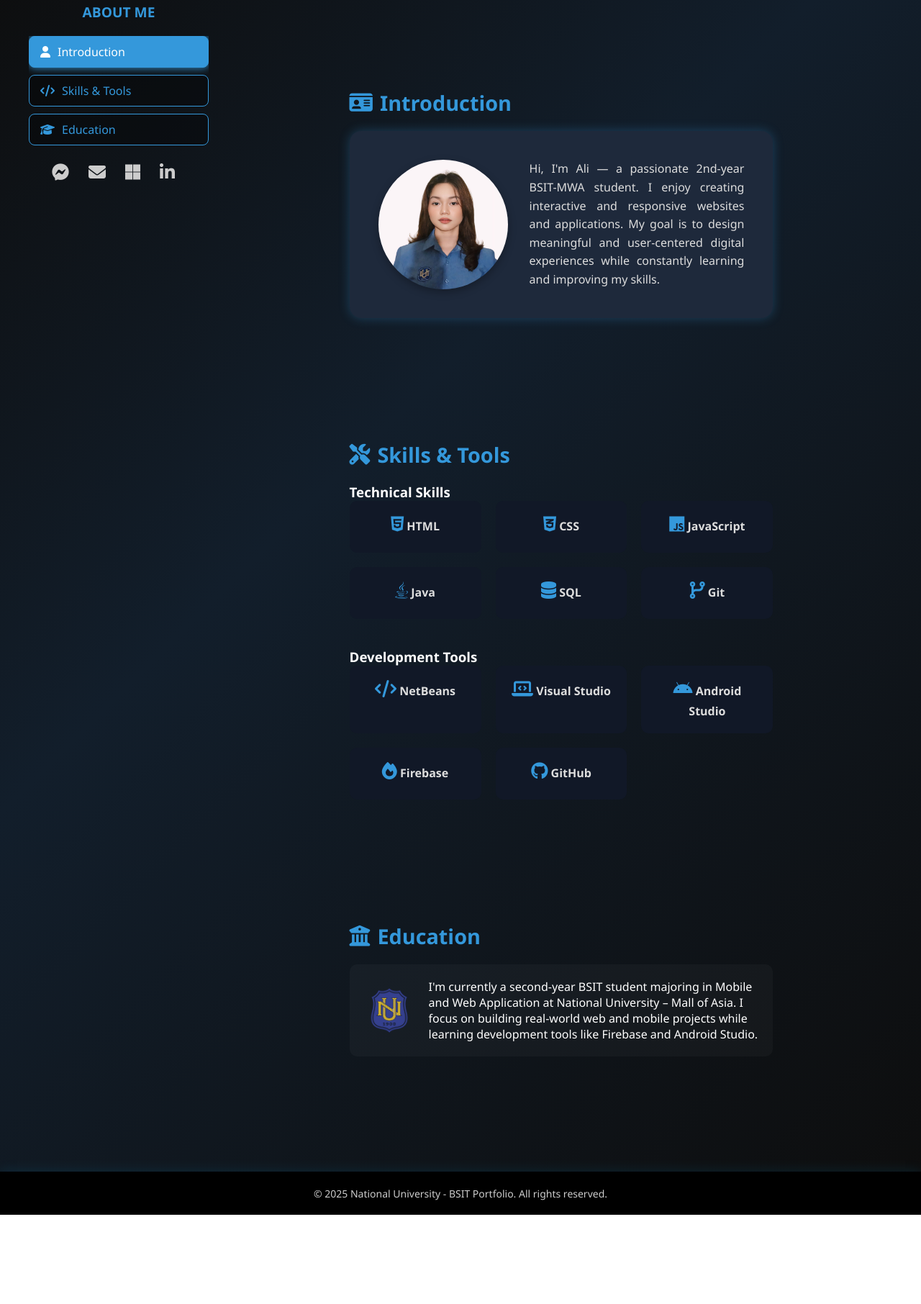
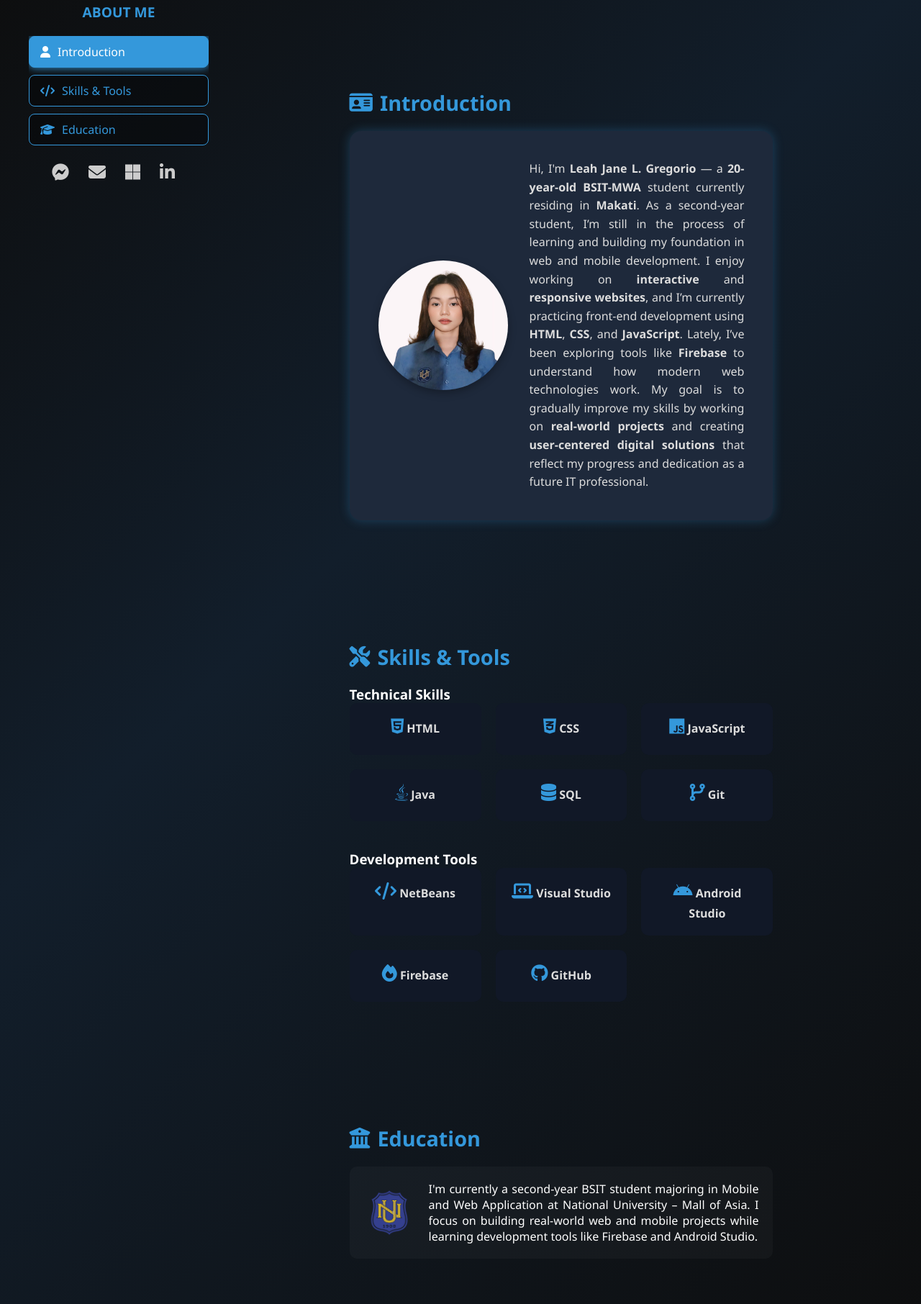
Before and after one commit to ali030523/Portfolio, a plain HTML site: page about.html in a window 1280 px wide. Shown: the part 97-1909 px from the top of the page at 72% size. Before the commit the page ends 1785 px from the top, so only its background shows below. Drawn offline with nearby package versions, Linux system fonts and the light colour scheme.

Commit message:
update about

```diff
--- a/about.html
+++ b/about.html
@@ -75,9 +75,8 @@
           <div class="intro-grid">
             <img src="photos/icon4.jpg" alt="Ali's Profile Picture" class="profile-img" data-aos="zoom-in" />
             <div class="details">
-              <p>
-                Hi, I'm Ali — a passionate 2nd-year BSIT-MWA student. I enjoy creating interactive and responsive websites and applications.
-                My goal is to design meaningful and user-centered digital experiences while constantly learning and improving my skills.
+              <p style="text-align: justify;">
+                Hi, I'm <strong>Leah Jane L. Gregorio</strong> — a <strong>20-year-old BSIT-MWA</strong> student currently residing in <strong>Makati</strong>.   As a second-year student, I’m still in the process of learning and building my foundation in web and mobile development.  I enjoy working on <strong>interactive</strong> and <strong>responsive websites</strong>, and I’m currently practicing front-end development using <strong>HTML</strong>, <strong>CSS</strong>, and <strong>JavaScript</strong>.  Lately, I’ve been exploring tools like <strong>Firebase</strong> to understand how modern web technologies work.  My goal is to gradually improve my skills by working on <strong>real-world projects</strong> and creating <strong>user-centered digital solutions</strong> that reflect my progress and dedication as a future IT professional.
               </p>
             </div>
           </div>
@@ -113,7 +112,7 @@
         <h2><i class="fas fa-university"></i> Education</h2>
         <div class="education-wrapper">
           <img src="photos/nu_logo.png" alt="National University Logo" class="school-logo" />
-          <p>
+          <p style="text-align: justify;">
             I'm currently a second-year BSIT student majoring in Mobile and Web Application at National University – Mall of Asia.
             I focus on building real-world web and mobile projects while learning development tools like Firebase and Android Studio.
           </p>
```
